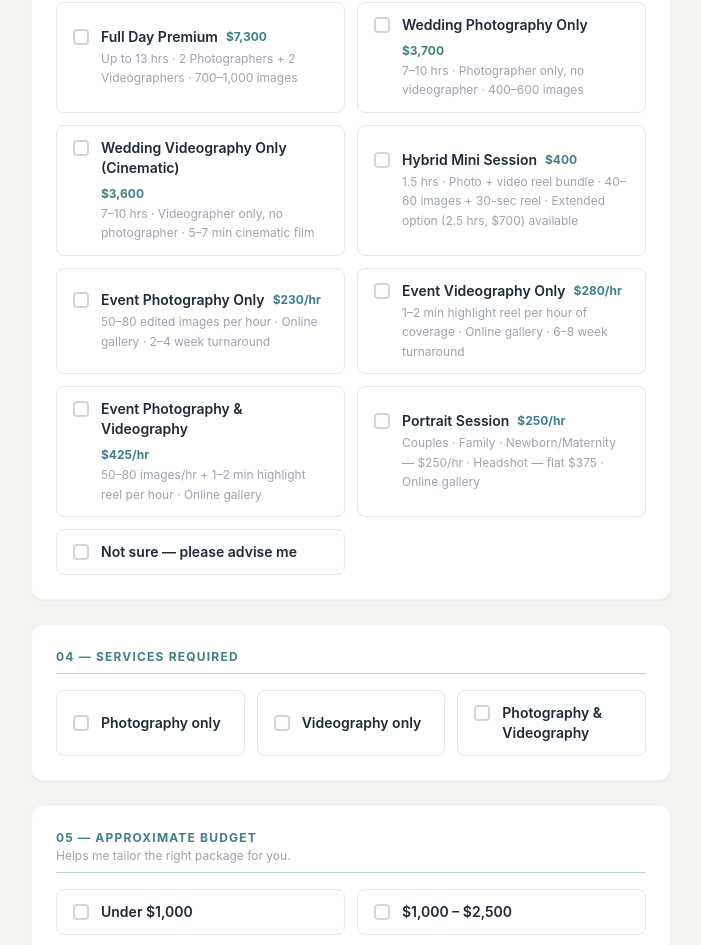
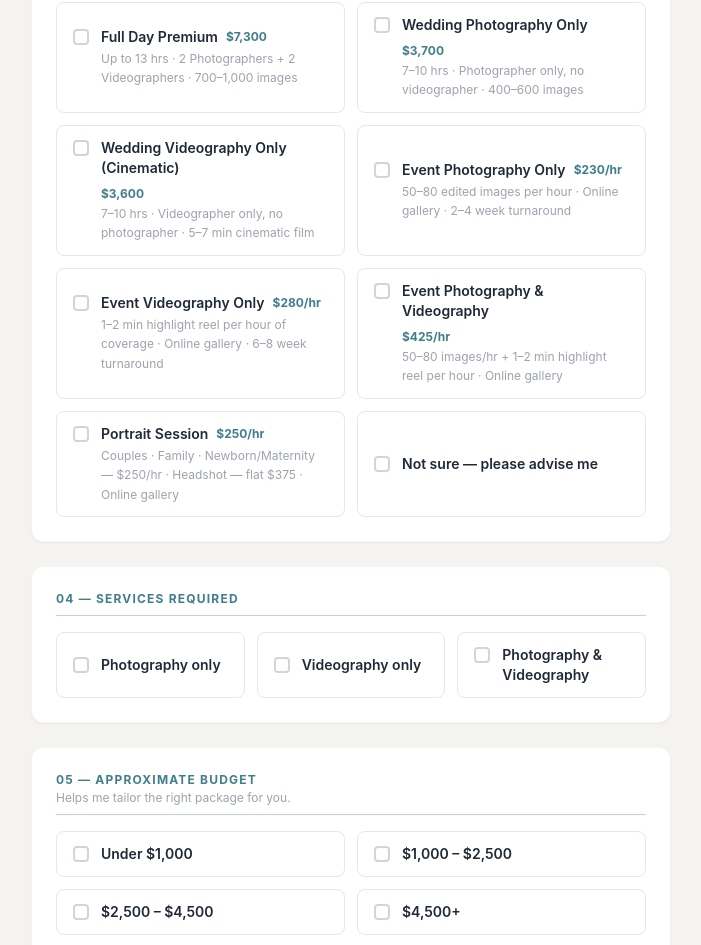
Before and after one commit to johnnynguyen9981/jnguyenco-crm, a Next.js app: page /enquire/embed in a window 1280 px wide. Shown: the part 1175-2120 px from the top of the page, without its empty margins (289-990 px from the left). Built offline with nearby package versions, Linux system fonts and the light colour scheme.

Commit message:
Remove Hybrid Mini Session from pricing options
Removed the Hybrid Mini Session option from the pricing list.

```diff
--- a/app/enquire/embed/page.tsx
+++ b/app/enquire/embed/page.tsx
@@ -7,7 +7,6 @@ const PACKAGES = [
   { id: "full_day_premium",   label: "Full Day Premium",                      price: "$7,300",  desc: "Up to 13 hrs · 2 Photographers + 2 Videographers · 700–1,000 images" },
   { id: "wedding_photo_only", label: "Wedding Photography Only",              price: "$3,700",  desc: "7–10 hrs · Photographer only, no videographer · 400–600 images" },
   { id: "wedding_video_only", label: "Wedding Videography Only (Cinematic)",  price: "$3,600",  desc: "7–10 hrs · Videographer only, no photographer · 5–7 min cinematic film" },
-  { id: "hybrid_mini_session",label: "Hybrid Mini Session",                   price: "$400",    desc: "1.5 hrs · Photo + video reel bundle · 40–60 images + 30-sec reel · Extended option (2.5 hrs, $700) available" },
   { id: "hourly_photo",       label: "Event Photography Only",                price: "$230/hr", desc: "50–80 edited images per hour · Online gallery · 2–4 week turnaround" },
   { id: "hourly_video",       label: "Event Videography Only",                price: "$280/hr", desc: "1–2 min highlight reel per hour of coverage · Online gallery · 6–8 week turnaround" },
   { id: "hourly_photo_video", label: "Event Photography & Videography",       price: "$425/hr", desc: "50–80 images/hr + 1–2 min highlight reel per hour · Online gallery" },
```
